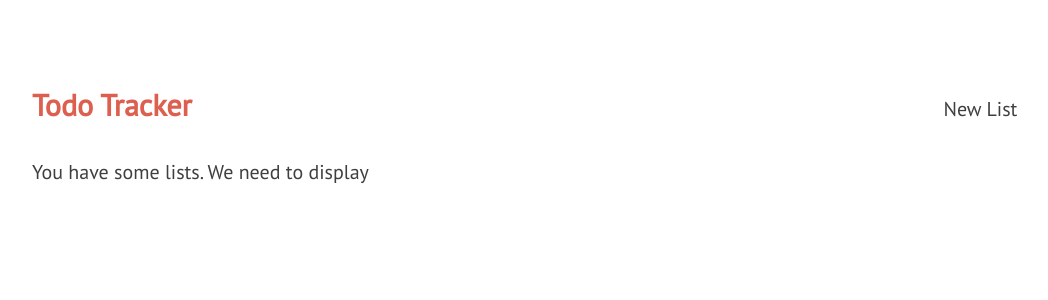
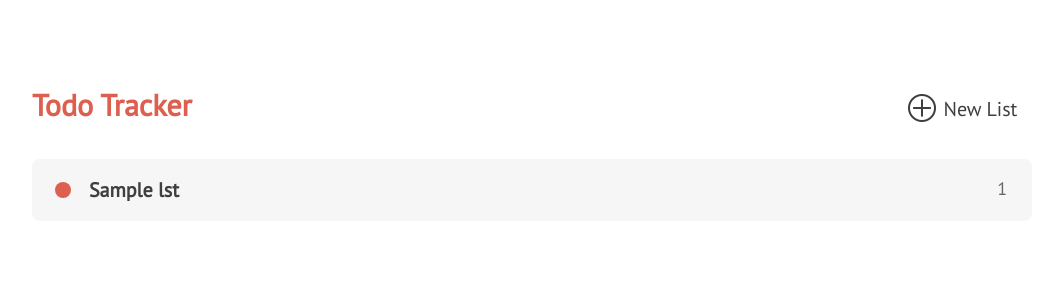
Before and after one commit to thaddeuspearson/LS-PY175, a Flask app: template todo_starter/templates/lists.html in a window 1280 px wide. Shown: the top 300 px of the page, without its empty margins (108-1156 px from the left). Run offline with Flask 3, Linux system fonts and the light colour scheme; the template is opened without the code that fills it: most values are stand-ins (such as "Sample title", 1, 10 or a date in 2020).

Commit message:
add new_list template, ud lists template + app to dynamically generate links

```diff
--- a/todo_starter/app.py
+++ b/todo_starter/app.py
@@ -1,4 +1,4 @@
-from flask import Flask, render_template
+from flask import Flask, render_template, redirect, url_for
 
 
 app = Flask(__name__)
@@ -6,7 +6,22 @@ app = Flask(__name__)
 
 @app.route("/")
 def index():
-    return render_template('lists.html')
+    return redirect(url_for("get_lists"))
+
+
+@app.route("/lists/new")
+def add_todo_list():
+    return render_template('new_list.html')
+
+
+@app.route("/lists")
+def get_lists():
+    # TO REMOVE: dummy data for dev
+    lists = [
+        {"title": "Lunch Groceries", "todos": []},
+        {"title": "Dinner Groceries", "todos": []},
+    ]
+    return render_template('lists.html', lists=lists)
 
 
 if __name__ == "__main__":
--- a/todo_starter/templates/lists.html
+++ b/todo_starter/templates/lists.html
@@ -2,12 +2,21 @@
 
 {% block content %}
     {% if lists %}
-        <p>You have some lists. We need to display</p>
+        <ul id="lists">
+            {% for lst in lists %}
+                <li>
+                    <a>
+                        <h2>{{ lst.title }}</h2>
+                        <p>{{ lst.todos | length }}</p>
+                    </a>
+                </li>
+            {% endfor %}
+        </ul>
     {% else %}
         <p id="no_list">You don't have any lists. Why not create one?</p>
     {% endif %}
 {% endblock %}
 
 {% block header_links %}
-    <a class="add_list" href="/lists/new">New List</a>
+    <a class="add" href="{{ url_for('add_todo_list') }}">New List</a>
 {% endblock %}
```
Also changed, not shown: todo_starter/templates/new_list.html (added, +18 -0 lines).
